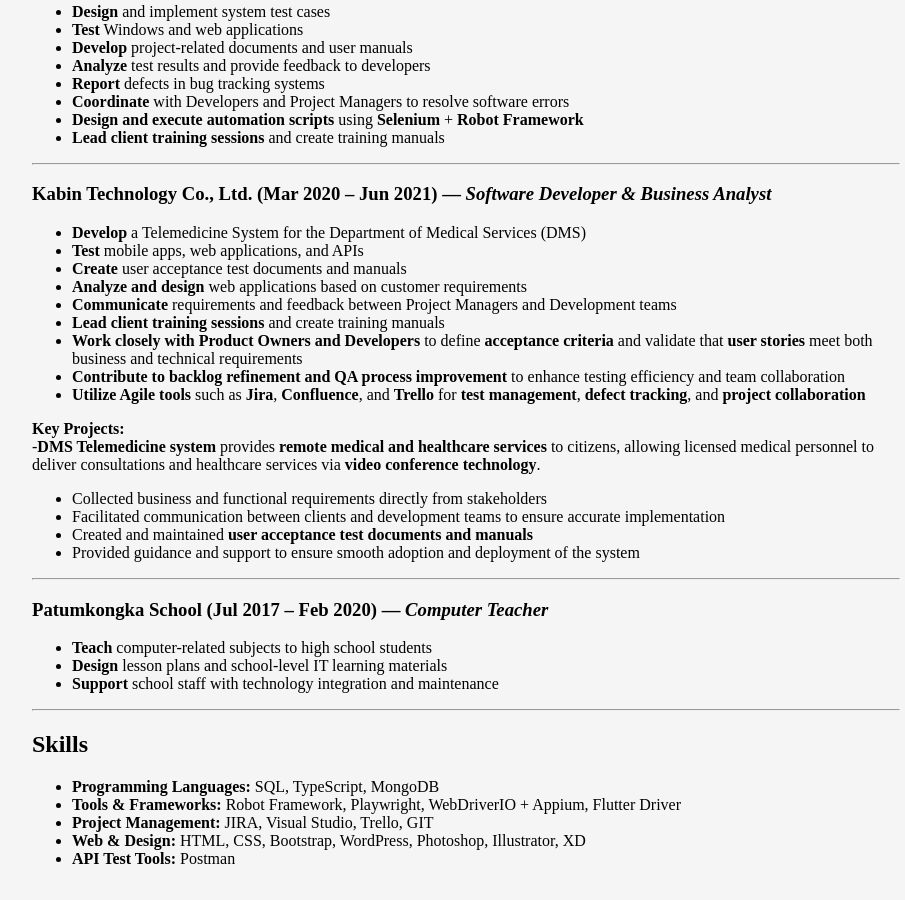
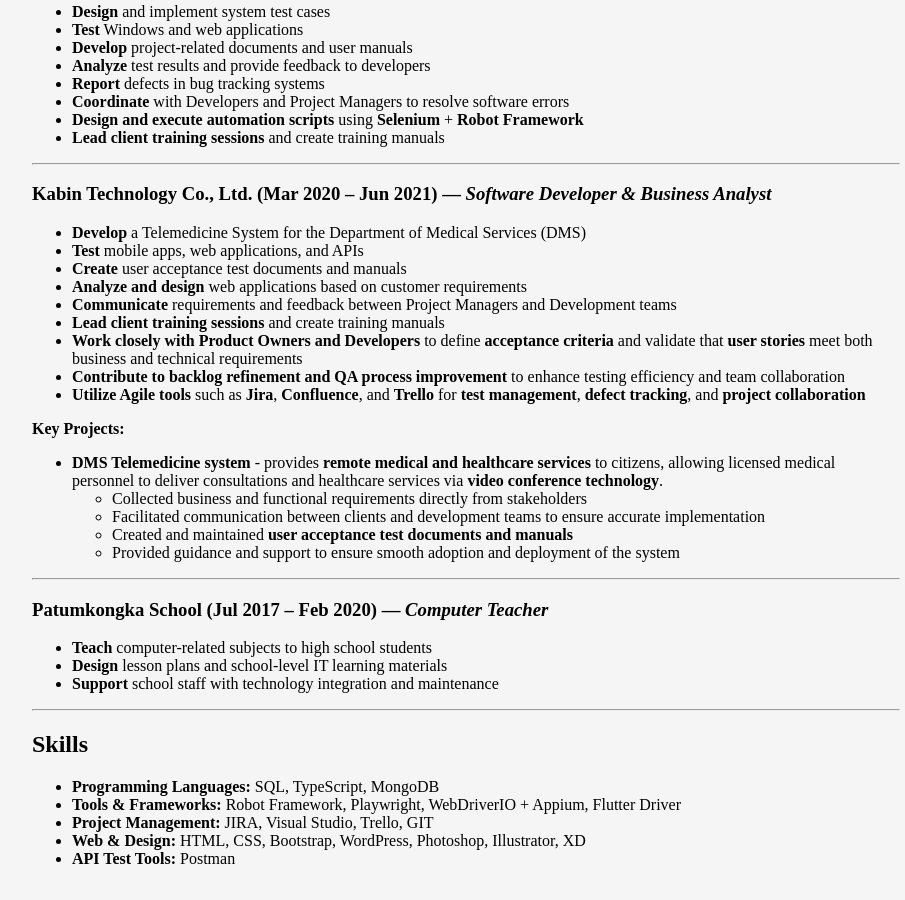
Before and after one commit to pichai-nootor/pichai-nootor.github.io, a Jekyll site: the page built from index.md, in a window 1280 px wide and 900 px high, scrolled down 1676 px. Shown: the whole window, without its empty margins (174-1079 px from the left). Built offline with Jekyll 4.4.1, drawn with Linux system fonts in a browser that asks for light colours; our own code applies the rules of GitHub Pages for plain Markdown files.

```diff
--- a/index.md
+++ b/index.md
@@ -82,7 +82,7 @@ Saint John’s University, Nakhon Ratchasima
 - **Utilize Agile tools** such as **Jira**, **Confluence**, and **Trello** for **test management**, **defect tracking**, and **project collaboration**
 
 **Key Projects:**
--**DMS Telemedicine system** provides **remote medical and healthcare services** to citizens, allowing licensed medical personnel to deliver consultations and healthcare services via **video conference technology**.
+- **DMS Telemedicine system** - provides **remote medical and healthcare services** to citizens, allowing licensed medical personnel to deliver consultations and healthcare services via **video conference technology**.
   - Collected business and functional requirements directly from stakeholders
   - Facilitated communication between clients and development teams to ensure accurate implementation
   - Created and maintained **user acceptance test documents and manuals**
```
